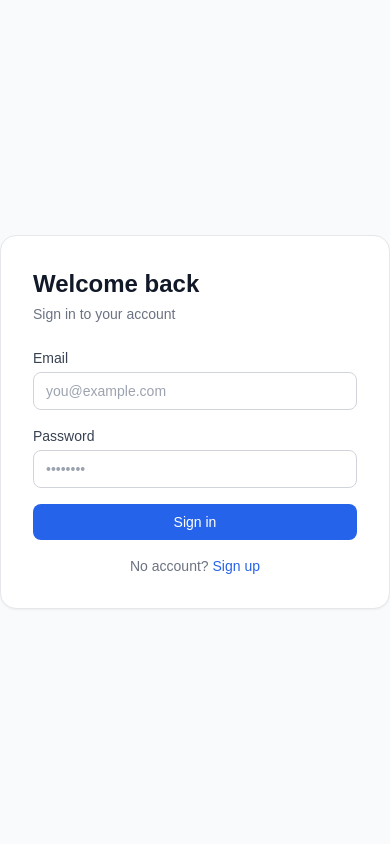
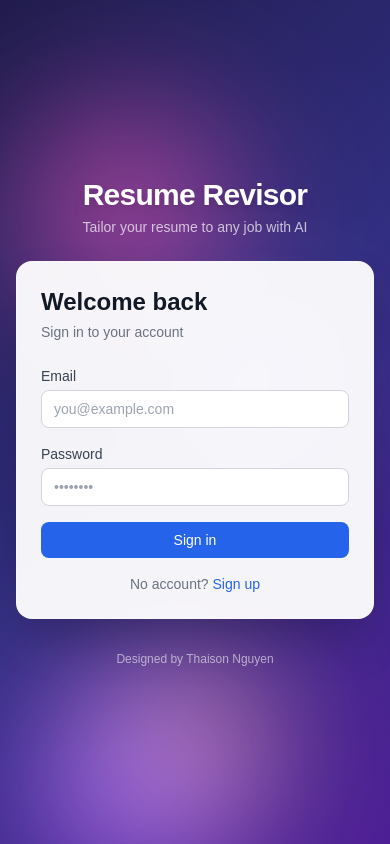
Before and after one commit to nthaison20/Resume-Revisor, a Next.js app: page /auth/login in a window 390 px wide. Built offline with nearby package versions, Linux system fonts and the light colour scheme.

Commit message:
v1.1: login page redesign with lava lamp background, header, footer credit, responsive layout

```diff
--- a/src/app/auth/login/page.tsx
+++ b/src/app/auth/login/page.tsx
@@ -30,9 +30,25 @@ export default function LoginPage() {
   }
 
   return (
-    <div className="min-h-screen flex items-center justify-center bg-gray-50">
-      <div className="w-full max-w-md bg-white rounded-2xl shadow-sm border border-gray-200 p-8">
-        <h1 className="text-2xl font-semibold text-gray-900 mb-1">Welcome back</h1>
+    <div className="relative min-h-screen flex flex-col items-center justify-center px-4 py-10 sm:py-12">
+      {/* Animated lava lamp background */}
+      <div className="lava-bg" aria-hidden="true">
+        <div className="lava-blob b1" />
+        <div className="lava-blob b2" />
+        <div className="lava-blob b3" />
+        <div className="lava-blob b4" />
+      </div>
+
+      {/* App header */}
+      <header className="mb-6 text-center">
+        <h1 className="text-3xl sm:text-4xl font-bold text-white drop-shadow-lg tracking-tight">
+          Resume Revisor
+        </h1>
+        <p className="text-sm text-white/70 mt-1">Tailor your resume to any job with AI</p>
+      </header>
+
+      <div className="w-full max-w-md bg-white/95 backdrop-blur-sm rounded-2xl shadow-2xl border border-white/20 p-6 sm:p-8">
+        <h2 className="text-2xl font-semibold text-gray-900 mb-1">Welcome back</h2>
         <p className="text-sm text-gray-500 mb-6">Sign in to your account</p>
 
         <form onSubmit={handleLogin} className="space-y-4">
@@ -88,6 +104,11 @@ export default function LoginPage() {
           </Link>
         </p>
       </div>
+
+      {/* Footer credit */}
+      <footer className="mt-8 text-center">
+        <p className="text-xs text-white/60">Designed by Thaison Nguyen</p>
+      </footer>
     </div>
   )
 }
--- a/src/app/globals.css
+++ b/src/app/globals.css
@@ -25,3 +25,87 @@ body {
     text-wrap: balance;
   }
 }
+
+/* ── Lava lamp animated background ─────────────────────────────────────────── */
+.lava-bg {
+  position: fixed;
+  inset: 0;
+  z-index: -1;
+  overflow: hidden;
+  background: linear-gradient(135deg, #1e1b4b 0%, #312e81 50%, #4c1d95 100%);
+}
+
+.lava-blob {
+  position: absolute;
+  border-radius: 50%;
+  filter: blur(60px);
+  opacity: 0.7;
+  mix-blend-mode: screen;
+  will-change: transform;
+}
+
+.lava-blob.b1 {
+  width: 45vw;
+  height: 45vw;
+  left: -10vw;
+  top: -10vh;
+  background: radial-gradient(circle, #ec4899, #be185d);
+  animation: lava-float-1 18s ease-in-out infinite;
+}
+
+.lava-blob.b2 {
+  width: 40vw;
+  height: 40vw;
+  right: -8vw;
+  top: 10vh;
+  background: radial-gradient(circle, #6366f1, #4338ca);
+  animation: lava-float-2 22s ease-in-out infinite;
+}
+
+.lava-blob.b3 {
+  width: 50vw;
+  height: 50vw;
+  left: 20vw;
+  bottom: -20vh;
+  background: radial-gradient(circle, #8b5cf6, #6d28d9);
+  animation: lava-float-3 25s ease-in-out infinite;
+}
+
+.lava-blob.b4 {
+  width: 35vw;
+  height: 35vw;
+  right: 15vw;
+  bottom: -10vh;
+  background: radial-gradient(circle, #f59e0b, #d97706);
+  animation: lava-float-4 20s ease-in-out infinite;
+}
+
+@keyframes lava-float-1 {
+  0%, 100% { transform: translate(0, 0) scale(1); }
+  33% { transform: translate(20vw, 25vh) scale(1.2); }
+  66% { transform: translate(10vw, 10vh) scale(0.9); }
+}
+
+@keyframes lava-float-2 {
+  0%, 100% { transform: translate(0, 0) scale(1); }
+  33% { transform: translate(-25vw, 30vh) scale(0.85); }
+  66% { transform: translate(-10vw, 50vh) scale(1.15); }
+}
+
+@keyframes lava-float-3 {
+  0%, 100% { transform: translate(0, 0) scale(1); }
+  33% { transform: translate(-15vw, -20vh) scale(1.1); }
+  66% { transform: translate(15vw, -30vh) scale(0.95); }
+}
+
+@keyframes lava-float-4 {
+  0%, 100% { transform: translate(0, 0) scale(1); }
+  33% { transform: translate(-20vw, -15vh) scale(1.2); }
+  66% { transform: translate(-30vw, 5vh) scale(0.9); }
+}
+
+@media (prefers-reduced-motion: reduce) {
+  .lava-blob {
+    animation: none;
+  }
+}
```
Also changed, not shown: 1 other file (tests, documents, lock files or other folders).
